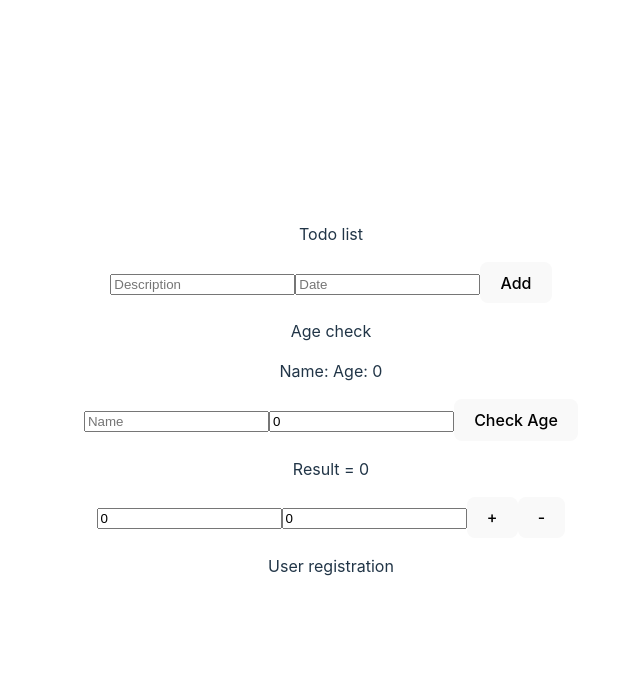
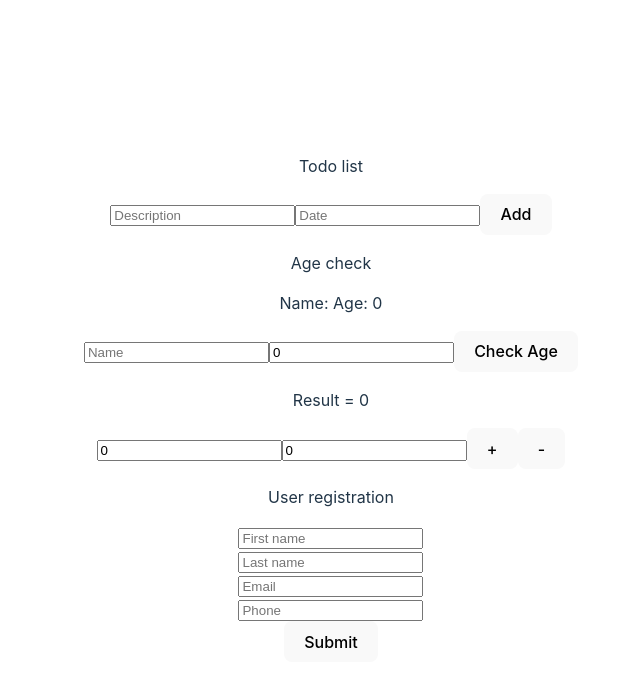
Before and after one commit to GiuliaZd/ToDoList, a React (Vite) app in the folder vite-project/: page / in a window 1280 px wide. Shown: the top 686 px of the page, without its empty margins (309-949 px from the left). Built offline with nearby package versions, Linux system fonts and the light colour scheme.

Commit message:
user registration form added with validation

```diff
--- a/vite-project/src/components/UserRegistration.jsx
+++ b/vite-project/src/components/UserRegistration.jsx
@@ -1,13 +1,28 @@
 import { useState } from 'react';
 
 function UserRegistration() {
-
+  const [user, setUser] = useState({firstName: '', lastName: '', email:'', phone:''});
+  const inputChanged = (event) => {
+    setUser({...user, [event.target.name]: event.target.value});
+  }
+  const showAlert = (e) => {
+    const { firstName, lastName, email, phone } = user;
+    if (!firstName || !lastName || !email || !phone) {
+      alert('All fields are required');
+    } else {
+      alert(`Welcome ${firstName} ${lastName}`);
+    }
+  };
 
   return (
     <>
     <p>User registration</p>
-
-     </>
+      <input placeholder="First name" name="firstName" value={user.firstName} onChange={inputChanged}/><br />
+      <input placeholder="Last name"name="lastName" value={user.lastName} onChange={inputChanged}/><br />
+      <input placeholder="Email" name="email" value={user.email} onChange={inputChanged}/><br />
+      <input placeholder="Phone" name="phone" value={user.number} onChange={inputChanged}/><br />
+      <button onClick={showAlert}>Submit</button>
+    </>
  );
 }
 
```
